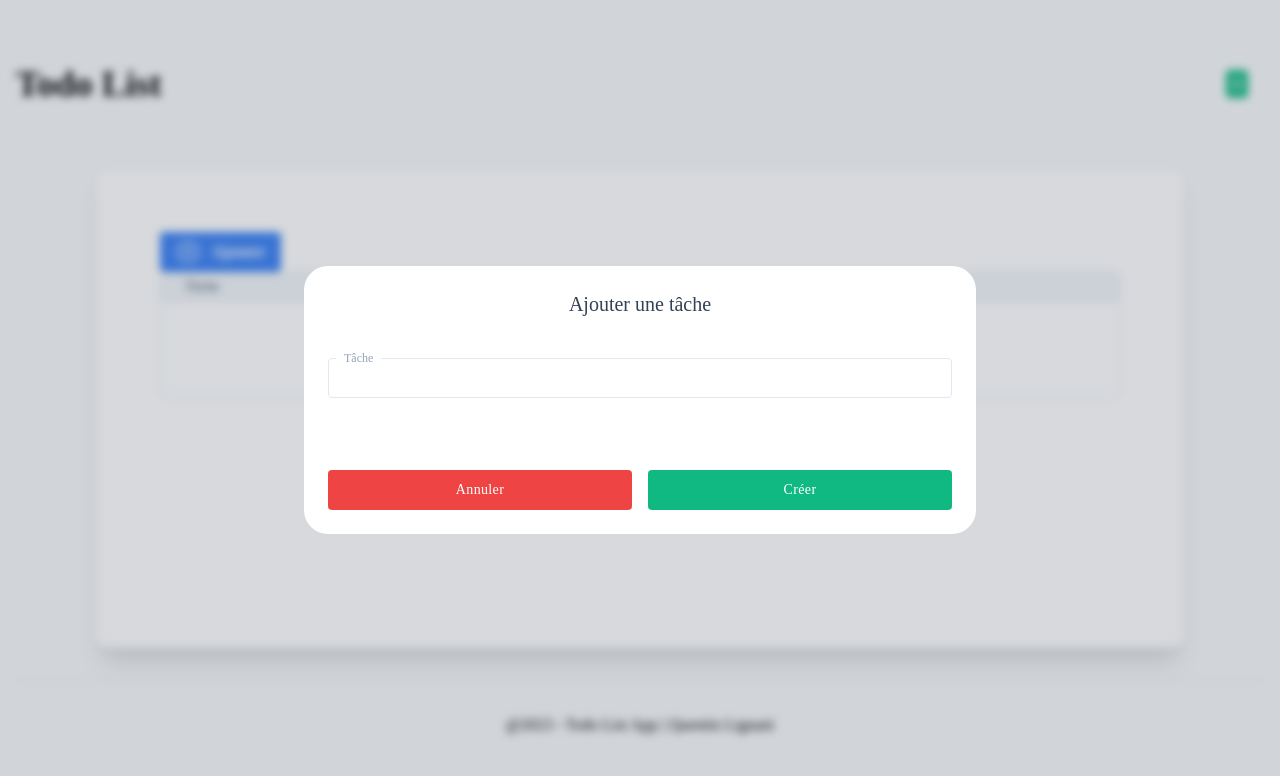
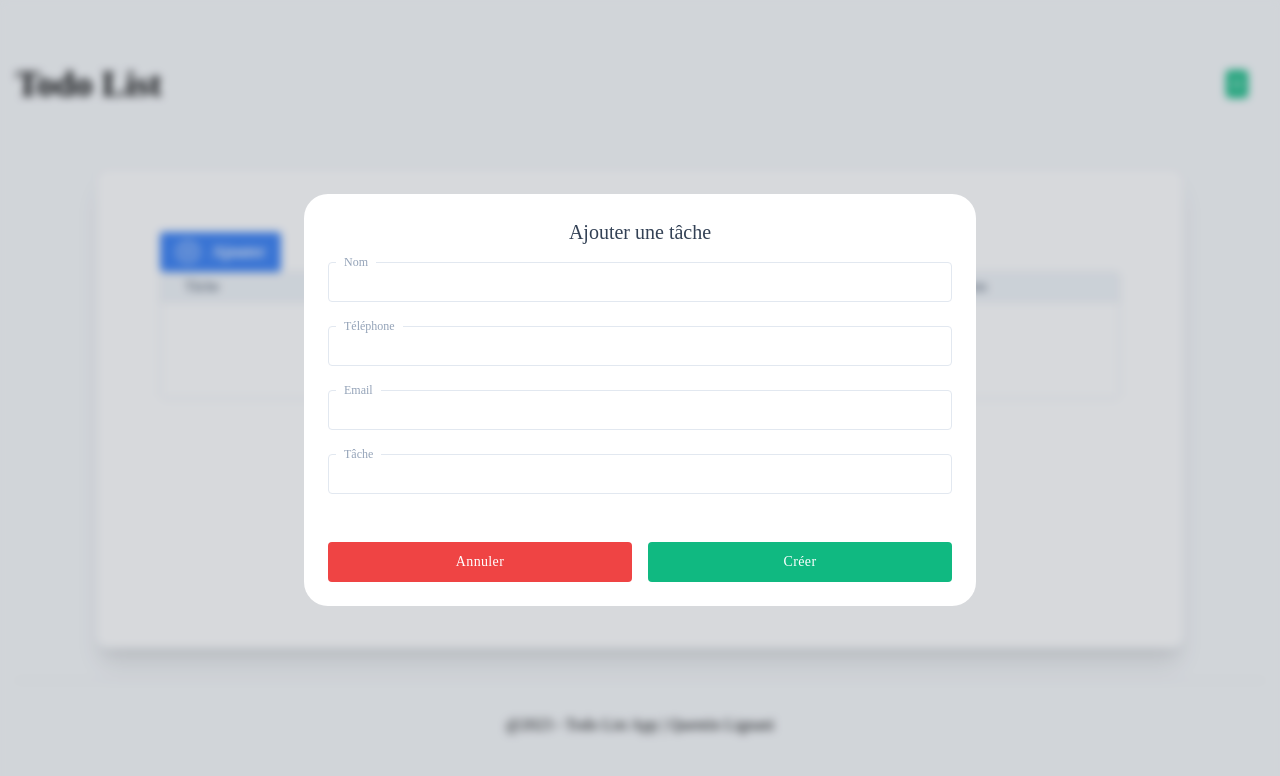
Before and after one commit to QLIGNANI/TO-DO-LIST-LIGNANI, a Next.js app: page / in a window 1280 px wide. Both pictures are taken after a click on the button "Ajouter". Shown: the top 776 px of the page. Built offline with nearby package versions, Linux system fonts and the light colour scheme.

Commit message:
Revert "Supprimer champs tests"
This reverts commit 00887eef4697c77dede3a55268ee9885ec491d2d.

```diff
--- a/components/Table.js
+++ b/components/Table.js
@@ -16,6 +16,9 @@ const Table = (props) => {
                 {props.todos.map((todo, index) => (
                     <tr key={todo.task} className={styles.tr}>
                         <td className={styles.td}>{todo.task}</td>
+                        <td className={styles.td}>{todo.name}</td>
+                        <td className={styles.td}>{todo.phone}</td>
+                        <td className={styles.td}>{todo.email}</td>
                         <td className={`${styles.td} space-x-3`}>
                             <div className="flex">
                                 {props.columns[props.columns.length - 1].actions.map((action, index) => (
--- a/pages/todolist.js
+++ b/pages/todolist.js
@@ -79,7 +79,18 @@ const TodoList = () => {
             title: 'Tâche',
             accessor: 'task',
         },
-
+        {
+            title: 'Nom',
+            accessor: 'name',
+        },
+        {
+            title: 'Téléphone',
+            accessor: 'phone',
+        },
+        {
+            title: 'Email',
+            accessor: 'email',
+        },
         {
             title: 'Actions',
             accessor: 'actions',
@@ -104,6 +115,9 @@ const TodoList = () => {
         <Formik
             initialValues={currentTodo}
             validationSchema={Yup.object().shape({
+                name: Yup.string().required('Veuillez entrer le nom'),
+                phone: Yup.string().required('Veuillez entrer le numéro de téléphone'),
+                email: Yup.string().required('Veuillez entrer l\'email').email('Veuillez entrer un email valide'),
                 task: Yup.string().required('Veuillez entrer la tâche'),
             })}
             onSubmit={(values, { setSubmitting }) => {
@@ -123,6 +137,37 @@ const TodoList = () => {
                             </h3>
                         </header>
                         <div className="flex flex-col space-y-6">
+
+                            <div className="relative">
+                                <Field id="name" type="text" name="name" placeholder="Nom" className={`${styles.input}`} />
+                                <label
+                                    htmlFor="id-b03"
+                                    className={styles.inputLabel}
+                                >
+                                    Nom
+                                </label>
+                                <ErrorMessage name="name" component="div" className={styles.error} />
+                            </div>
+                            <div className="relative">
+                                <Field id="phone" type="text" name="phone" placeholder="Nom" className={`${styles.input}`} />
+                                <label
+                                    htmlFor="phone"
+                                    className={styles.inputLabel}
+                                >
+                                    Téléphone
+                                </label>
+                                <ErrorMessage name="phone" component="div" className={styles.error} />
+                            </div>
+                            <div className="relative my-6">
+                                <Field id="email" type="text" name="email" placeholder="Nom" className={`${styles.input}`} />
+                                <label
+                                    htmlFor="email"
+                                    className={styles.inputLabel}
+                                >
+                                    Email
+                                </label>
+                                <ErrorMessage name="email" component="div" className={styles.error} />
+                            </div>
                             <div className="relative my-6">
                                 <Field id="task" type="text" name="task" placeholder="Nom" className={styles.input} />
                                 <label
```
